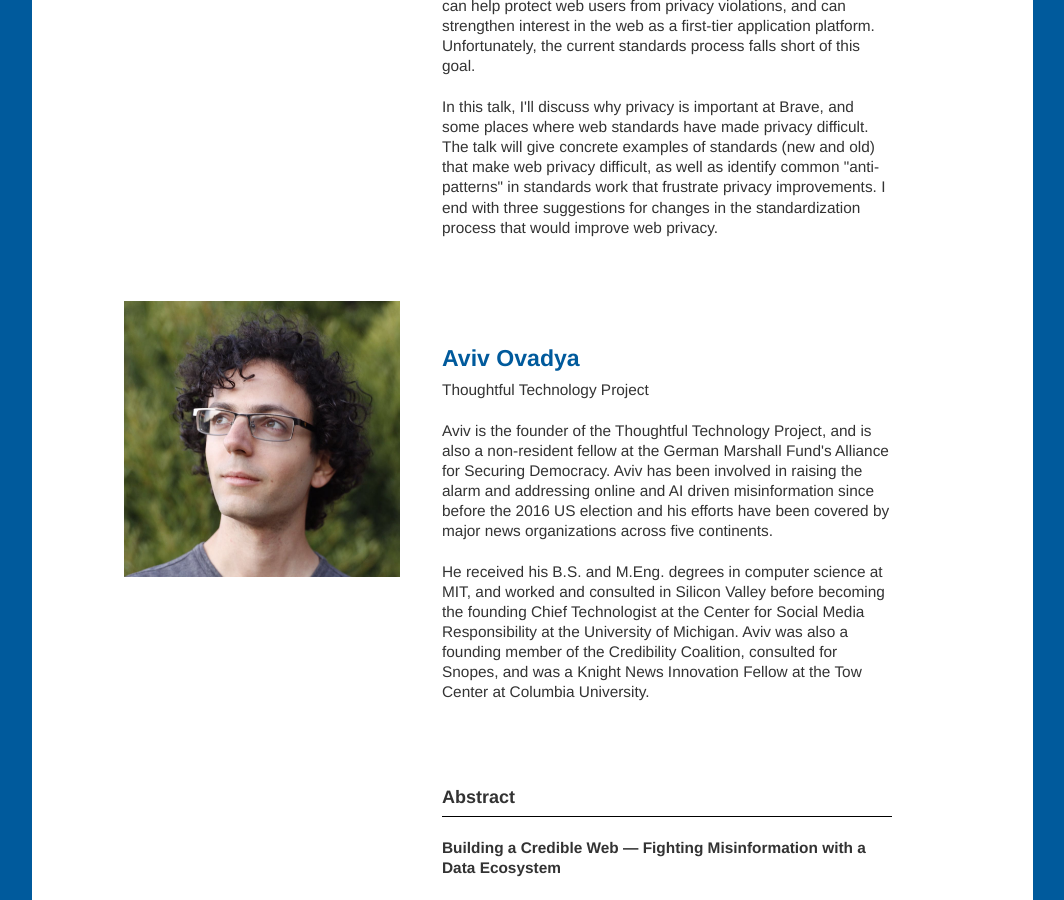
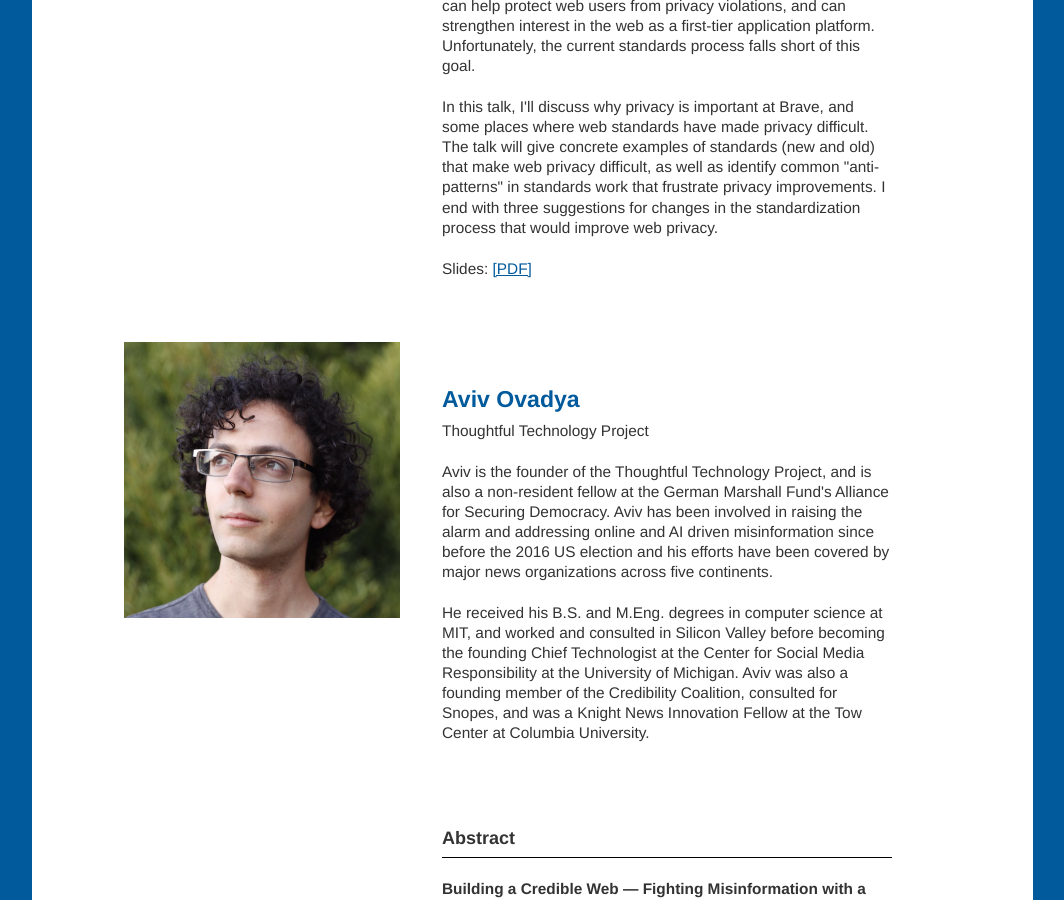
Before and after one commit to w3c/w3c-track-2019, a Jekyll site: the page built from speakers.md, in a window 1280 px wide and 900 px high, scrolled down 3468 px. Shown: the whole window, without its empty margins (108-1172 px from the left). Built offline with Jekyll 4.4.1, drawn with Linux system fonts in a browser that asks for light colours; our own code applies the rules of GitHub Pages for plain Markdown files.

Commit message:
Update speakers.md

```diff
--- a/speakers.md
+++ b/speakers.md
@@ -121,6 +121,7 @@ has been writing specs for CSS and other web tech for over a decade.</p>
 					<p>Web standards play a large role in deciding how private the web can be. A standards process that holds privacy as a core value can help protect web users from privacy violations, and can strengthen interest in the web as a first-tier application platform.  Unfortunately, the current standards process falls short of this goal.</p>
 					<p>In this talk, I'll discuss why privacy is important at Brave, and some places where web standards have made privacy difficult.  The talk will give concrete examples of standards (new and old) that make web privacy difficult,
 as well as identify common "anti-patterns" in standards work that frustrate privacy improvements. I end with three suggestions for changes in the standardization process that would improve web privacy.</p>
+					<p>Slides: <a href="https://www.peteresnyder.com/static/slides/www-w3c-2019-brave-privacy-standards.pdf">[PDF]</a></p>
 				</div>
 			</div>
 		</div>
```
